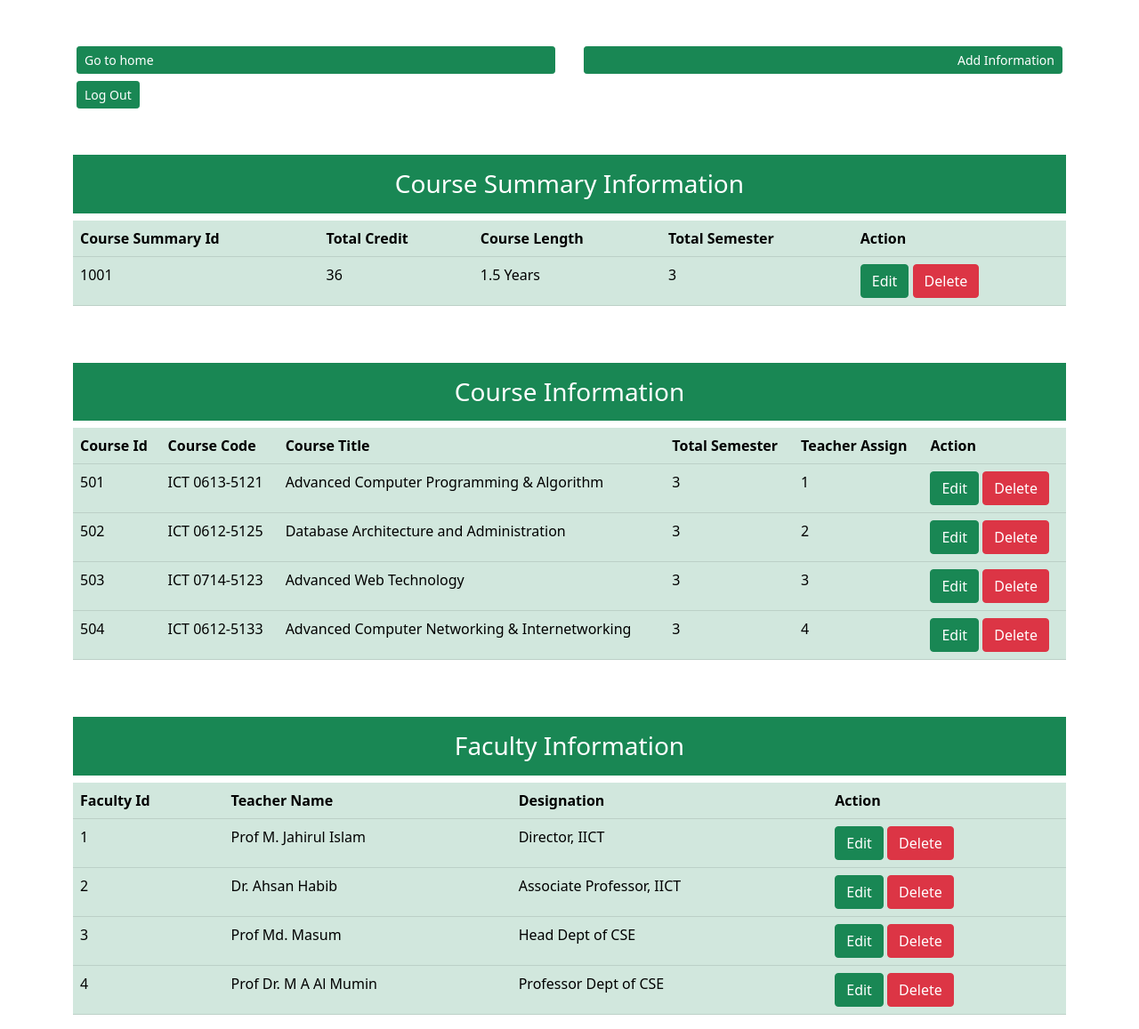
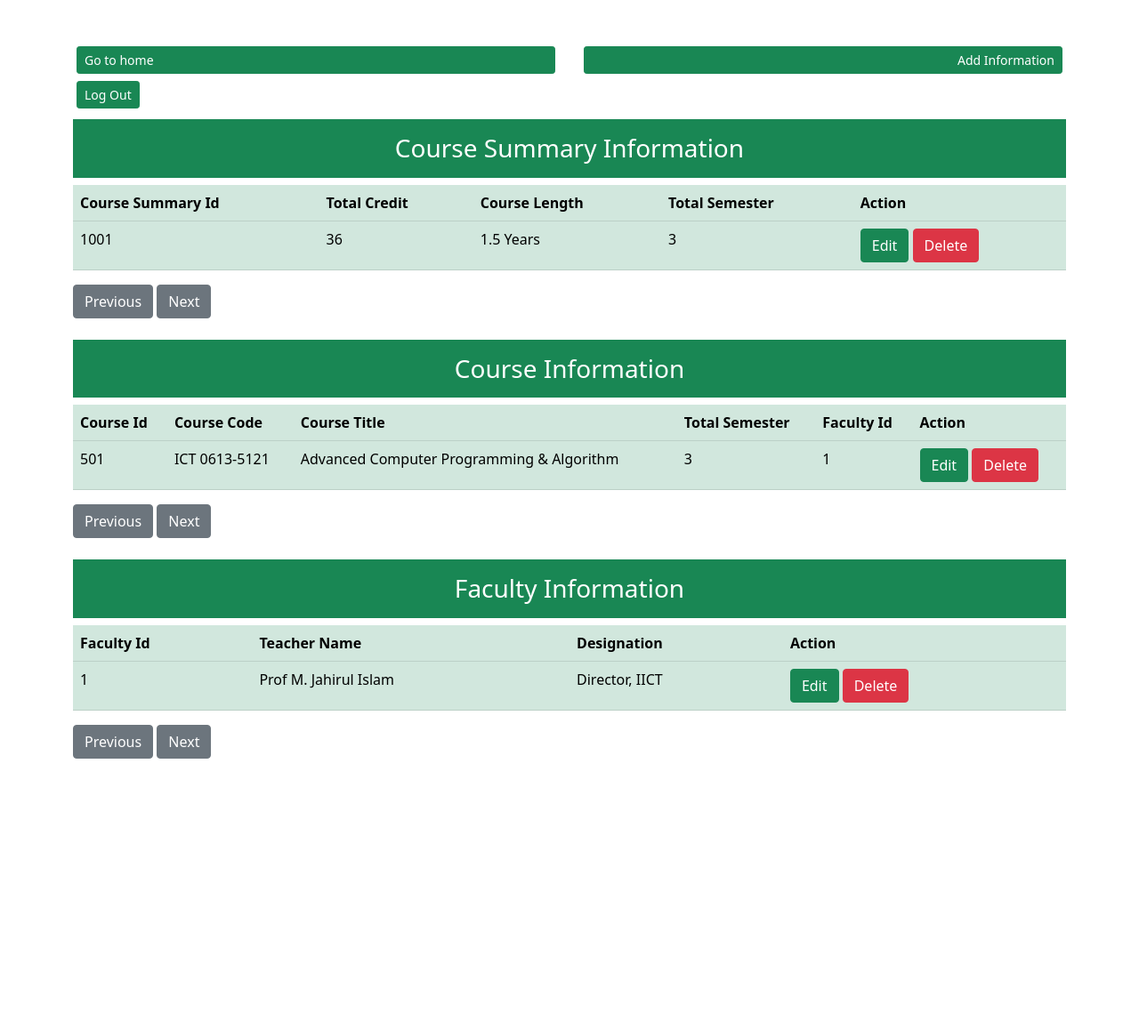
Before and after one commit to shahidulalam447/MIT_projectWebTechnologies, a PHP site: page /course_information/admin/view.php in a window 1280 px wide. Shown: the whole page at 89% size. After the commit the page ends 853 px from the top, so only its background shows below. Run offline with PHP 8.4, Linux system fonts and the light colour scheme; a user stored in the database is signed in; data comes from the database, SQL or seed files in the repository.

Commit message:
Ajax, Pagination, Validation updated

```diff
--- /dev/null
+++ b/course_information/admin/fetch_data.php
@@ -0,0 +1,161 @@
+<?php
+// Database connection
+$conn = mysqli_connect('localhost', 'root', '', 'db_course_info');
+
+// Check connection
+if (!$conn) {
+    die("Connection failed: " . mysqli_connect_error());
+}
+
+// Define records per page
+$records_per_page = 1;
+
+// Determine the table type and current page from the AJAX request
+$table_type = isset($_GET['table_type']) ? $_GET['table_type'] : 'course_summary';
+$current_page = isset($_GET['page']) ? (int)$_GET['page'] : 1;
+$offset = ($current_page - 1) * $records_per_page;
+
+// Initialize variables
+$sql = "";
+$total_records = 0;
+$data_html = "";
+
+// Fetch data based on table type
+switch ($table_type) {
+    case 'course_summary':
+        $sql = "SELECT COUNT(*) AS total FROM course_summary";
+        $result = mysqli_query($conn, $sql);
+        $total_records = mysqli_fetch_assoc($result)['total'];
+
+        $sql = "SELECT * FROM course_summary LIMIT $offset, $records_per_page";
+        $query = mysqli_query($conn, $sql);
+
+        $data_html .= "<table class='table table-success'>
+                        <tr>
+                            <th>Course Summary Id</th>
+                            <th>Total Credit</th>
+                            <th>Course Length</th>
+                            <th>Total Semester</th>
+                            <th>Action</th>
+                        </tr>";
+        while ($data = mysqli_fetch_assoc($query)) {
+            $csid = $data['csid'];
+            $total_credit = $data['total_credit'];
+            $course_length = $data['course_length'];
+            $total_semester = $data['total_semester'];
+
+            $data_html .= "<tr>
+                            <td>$csid</td>
+                            <td>$total_credit</td>
+                            <td>$course_length</td>
+                            <td>$total_semester</td>
+                            <td>
+                                <span class='btn btn-success'>
+                                <a href='edit.php?csid=$csid' class='text-white text-decoration-none'>Edit</a>
+                                </span>
+                                <span class='btn btn-danger'>
+                                <a href='view.php?deleteid1=$csid' class='text-white text-decoration-none'>Delete</a>
+                                </span>
+                            </td>
+                          </tr>";
+        }
+        $data_html .= "</table>";
+        break;
+
+    case 'courses':
+        $sql = "SELECT COUNT(*) AS total FROM courses";
+        $result = mysqli_query($conn, $sql);
+        $total_records = mysqli_fetch_assoc($result)['total'];
+
+        $sql = "SELECT * FROM courses LIMIT $offset, $records_per_page";
+        $query = mysqli_query($conn, $sql);
+
+        $data_html .= "<table class='table table-success'>
+                        <tr>
+                            <th>Course Id</th>
+                            <th>Course Code</th>
+                            <th>Course Title</th>
+                            <th>Total Semester</th>
+                            <th>Faculty Id</th>
+                            <th>Action</th>
+                        </tr>";
+        while ($data = mysqli_fetch_assoc($query)) {
+            $cid = $data['cid'];
+            $course_code = $data['course_code'];
+            $course_title = $data['course_title'];
+            $credit = $data['credit'];
+            $teacher_id = $data['teacher_id'];
+
+            $data_html .= "<tr>
+                            <td>$cid</td>
+                            <td>$course_code</td>
+                            <td>$course_title</td>
+                            <td>$credit</td>
+                            <td>$teacher_id</td>
+                            <td>
+                                <span class='btn btn-success'>
+                                <a href='edit.php?cid=$cid' class='text-white text-decoration-none'>Edit</a>
+                                </span>
+                                <span class='btn btn-danger'>
+                                <a href='view.php?deleteid2=$cid' class='text-white text-decoration-none'>Delete</a>
+                                </span>
+                            </td>
+                          </tr>";
+        }
+        $data_html .= "</table>";
+        break;
+
+    case 'faculties':
+        $sql = "SELECT COUNT(*) AS total FROM faculties";
+        $result = mysqli_query($conn, $sql);
+        $total_records = mysqli_fetch_assoc($result)['total'];
+
+        $sql = "SELECT * FROM faculties LIMIT $offset, $records_per_page";
+        $query = mysqli_query($conn, $sql);
+
+        $data_html .= "<table class='table table-success'>
+                        <tr>
+                            <th>Faculty Id</th>
+                            <th>Teacher Name</th>
+                            <th>Designation</th>
+                            <th>Action</th>
+                        </tr>";
+        while ($data = mysqli_fetch_assoc($query)) {
+            $fid = $data['fid'];
+            $teacher_name = $data['teacher_name'];
+            $designation = $data['designation'];
+
+            $data_html .= "<tr>
+                            <td>$fid</td>
+                            <td>$teacher_name</td>
+                            <td>$designation</td>
+                            <td>
+                                <span class='btn btn-success'>
+                                <a href='edit.php?fid=$fid' class='text-white text-decoration-none'>Edit</a>
+                                </span>
+                                <span class='btn btn-danger'>
+                                <a href='view.php?deleteid3=$fid' class='text-white text-decoration-none'>Delete</a>
+                                </span>
+                            </td>
+                          </tr>";
+        }
+        $data_html .= "</table>";
+        break;
+}
+
+// Calculate total pages
+$total_pages = ceil($total_records / $records_per_page);
+
+// Create pagination controls
+$prev_page = $current_page > 1 ? $current_page - 1 : 1;
+$next_page = $current_page < $total_pages ? $current_page + 1 : $total_pages;
+$pagination_html = "
+    <div class='pagination-controls'>
+        <a href='javascript:void(0);' onclick='loadData(\"$table_type\", $prev_page)' class='btn btn-secondary'>Previous</a>
+        <a href='javascript:void(0);' onclick='loadData(\"$table_type\", $next_page)' class='btn btn-secondary'>Next</a>
+    </div> <br>";
+
+echo json_encode(['data' => $data_html, 'pagination' => $pagination_html]);
+
+mysqli_close($conn);
+?>
--- a/course_information/admin/view.php
+++ b/course_information/admin/view.php
@@ -1,7 +1,7 @@
 <?php
-// For page secure  start
+// For page secure start
 session_start();
-if(!empty($_SESSION['user_id'])){
+if (!empty($_SESSION['user_id'])) {
 
     // Database connection
     $conn = mysqli_connect('localhost', 'root', '', 'db_course_info');
@@ -10,7 +10,6 @@ $conn = mysqli_connect('localhost', 'root', '', 'db_course_info');
     if (!$conn) {
         die("Connection failed: " . mysqli_connect_error());
     }
-
 
     // Function to execute deletion with error handling
     function executeDeletion($conn, $sql, $param) {
@@ -59,6 +58,7 @@ if (isset($_GET['deleteid3'])) {
             }
         }
     }
+
     ?>
 
 <!DOCTYPE html>
@@ -87,43 +87,9 @@ if (isset($_GET['deleteid3'])) {
     <!-- Course Summary Section -->
     <section>
         <div class="row">
-            <div class="col-sm-12 pt-4 mt-4">
+            <div class="col-sm-12 pt-1 mt-1">
                 <h3 class="text-center pb-3 pt-3 bg-success text-white">Course Summary Information</h3>
-                <?php
-                $sql = "SELECT * FROM course_summary";
-                $query = mysqli_query($conn, $sql);
-
-                echo "<table class='table table-success'>
-                        <tr>
-                            <th>Course Summary Id</th>
-                            <th>Total Credit</th>
-                            <th>Course Length</th>
-                            <th>Total Semester</th>
-                            <th>Action</th>
-                        </tr>";
-                while ($data = mysqli_fetch_assoc($query)) {
-                    $csid = $data['csid'];
-                    $total_credit = $data['total_credit'];
-                    $course_length = $data['course_length'];
-                    $total_semester = $data['total_semester'];
-
-                    echo "<tr>
-                            <td>$csid</td>
-                            <td>$total_credit</td>
-                            <td>$course_length</td>
-                            <td>$total_semester</td>
-                            <td>
-                                <span class='btn btn-success'>
-                                <a href='edit.php?csid=$csid' class='text-white text-decoration-none'>Edit</a>
-                                </span>
-                                <span class='btn btn-danger'>
-                                <a href='view.php?deleteid1=$csid' class='text-white text-decoration-none'>Delete</a>
-                                </span>
-                            </td>
-                          </tr>";
-                }
-                echo "</table>";
-                ?>
+                <div id="course_summary_data"></div>
             </div>
         </div>
     </section>
@@ -131,46 +97,9 @@ if (isset($_GET['deleteid3'])) {
     <!-- Course Information Section -->
     <section>
         <div class="row">
-            <div class="col-sm-12 pt-4 mt-4">
+            <div class="col-sm-12">
                 <h3 class="text-center pb-3 pt-3 bg-success text-white">Course Information</h3>
-                <?php
-                $sql = "SELECT * FROM courses";
-                $query = mysqli_query($conn, $sql);
-
-                echo "<table class='table table-success'>
-                        <tr>
-                            <th>Course Id</th>
-                            <th>Course Code</th>
-                            <th>Course Title</th>
-                            <th>Total Semester</th>
-                            <th>Teacher Assign</th>
-                            <th>Action</th>
-                        </tr>";
-                while ($data = mysqli_fetch_assoc($query)) {
-                    $cid = $data['cid'];
-                    $course_code = $data['course_code'];
-                    $course_title = $data['course_title'];
-                    $credit = $data['credit'];
-                    $teacher_id = $data['teacher_id'];
-
-                    echo "<tr>
-                            <td>$cid</td>
-                            <td>$course_code</td>
-                            <td>$course_title</td>
-                            <td>$credit</td>
-                            <td>$teacher_id</td>
-                            <td>
-                                <span class='btn btn-success'>
-                                <a href='edit.php?cid=$cid' class='text-white text-decoration-none'>Edit</a>
-                                </span>
-                                <span class='btn btn-danger'>
-                                <a href='view.php?deleteid2=$cid' class='text-white text-decoration-none'>Delete</a>
-                                </span>
-                            </td>
-                          </tr>";
-                }
-                echo "</table>";
-                ?>
+                <div id="course_information_data"></div>
             </div>
         </div>
     </section>
@@ -178,65 +107,49 @@ if (isset($_GET['deleteid3'])) {
     <!-- Faculty Information Section -->
     <section>
         <div class="row">
-            <div class="col-sm-12 pt-4 mt-4">
+            <div class="col-sm-12">
                 <h3 class="text-center pb-3 pt-3 bg-success text-white">Faculty Information</h3>
-                <?php
-                $sql = "SELECT * FROM faculties";
-                $query = mysqli_query($conn, $sql);
-
-                echo "<table class='table table-success'>
-                        <tr>
-                            <th>Faculty Id</th>
-                            <th>Teacher Name</th>
-                            <th>Designation</th>
-                            <th>Action</th>
-                        </tr>";
-                while ($data = mysqli_fetch_assoc($query)) {
-                    $fid = $data['fid'];
-                    $teacher_name = $data['teacher_name'];
-                    $designation = $data['designation'];
-
-                    echo "<tr>
-                            <td>$fid</td>
-                            <td>$teacher_name</td>
-                            <td>$designation</td>
-                            <td>
-                                <span class='btn btn-success'>
-                                <a href='edit.php?fid=$fid' class='text-white text-decoration-none'>Edit</a>
-                                </span>
-                                <span class='btn btn-danger'>
-                                <a href='view.php?deleteid3=$fid' class='text-white text-decoration-none'>Delete</a>
-                                </span>
-                            </td>
-                          </tr>";
-                }
-                echo "</table>";
-                ?>
+                <div id="faculty_information_data"></div>
             </div>
         </div>
     </section>
 </div>
-<!-- <details>
-            <summary>Team Members | 6th Batch</summary>
-            <p>
-                MD SHAHIDUL ALAM | Reg: 2023822017 <br>
-                MD. Rashadul Kabir Mozumdar | Reg: 2023822016<br>
-                Hafizur Rahman | Reg: <br><br>
-                <a href="admin/view.php">Admin Panel</a>
-            </p>
-    </details> -->
+<script src="https://ajax.googleapis.com/ajax/libs/jquery/3.5.1/jquery.min.js"></script>
+<script>
+function loadData(table_type, page) {
+    $.ajax({
+        url: 'fetch_data.php',
+        type: 'GET',
+        data: {
+            table_type: table_type,
+            page: page
+        },
+        success: function(response) {
+            const data = JSON.parse(response);
+            if (table_type === 'course_summary') {
+                $('#course_summary_data').html(data.data + data.pagination);
+            } else if (table_type === 'courses') {
+                $('#course_information_data').html(data.data + data.pagination);
+            } else if (table_type === 'faculties') {
+                $('#faculty_information_data').html(data.data + data.pagination);
+            }
+        }
+    });
+}
 
+$(document).ready(function() {
+    loadData('course_summary', 1);
+    loadData('courses', 1);
+    loadData('faculties', 1);
+});
+</script>
 </body>
 </html>
 
 <?php
     // Close the database connection
     mysqli_close($conn);
-?>
-<?php
-// For page secure  end
-}
-else{
+} else {
     header('location: login.php');
 }
 ?>
--- a/course_information/index.php
+++ b/course_information/index.php
@@ -51,7 +51,7 @@
             <tr>
                 <th>Course Code</th>
                 <th>Course Title</th>
-                <th>Assign Teacher</th>
+                <th>Faculty Id</th>
                 <th>Credit</th>
             </tr>
             <?php
@@ -77,7 +77,7 @@
     <h2>Faculty Information</h2>
     <table>
         <tr>
-            <th>Assign Teacher</th>
+            <th>Faculty Id</th>
             <th>Teacher Name</th>
             <th>Designation</th>
         </tr>
```
Also changed, not shown: course_information/admin/login.php (+8 -15 lines), index.html (+8 -5 lines). Lines whose indentation alone changed are shown as unchanged.
